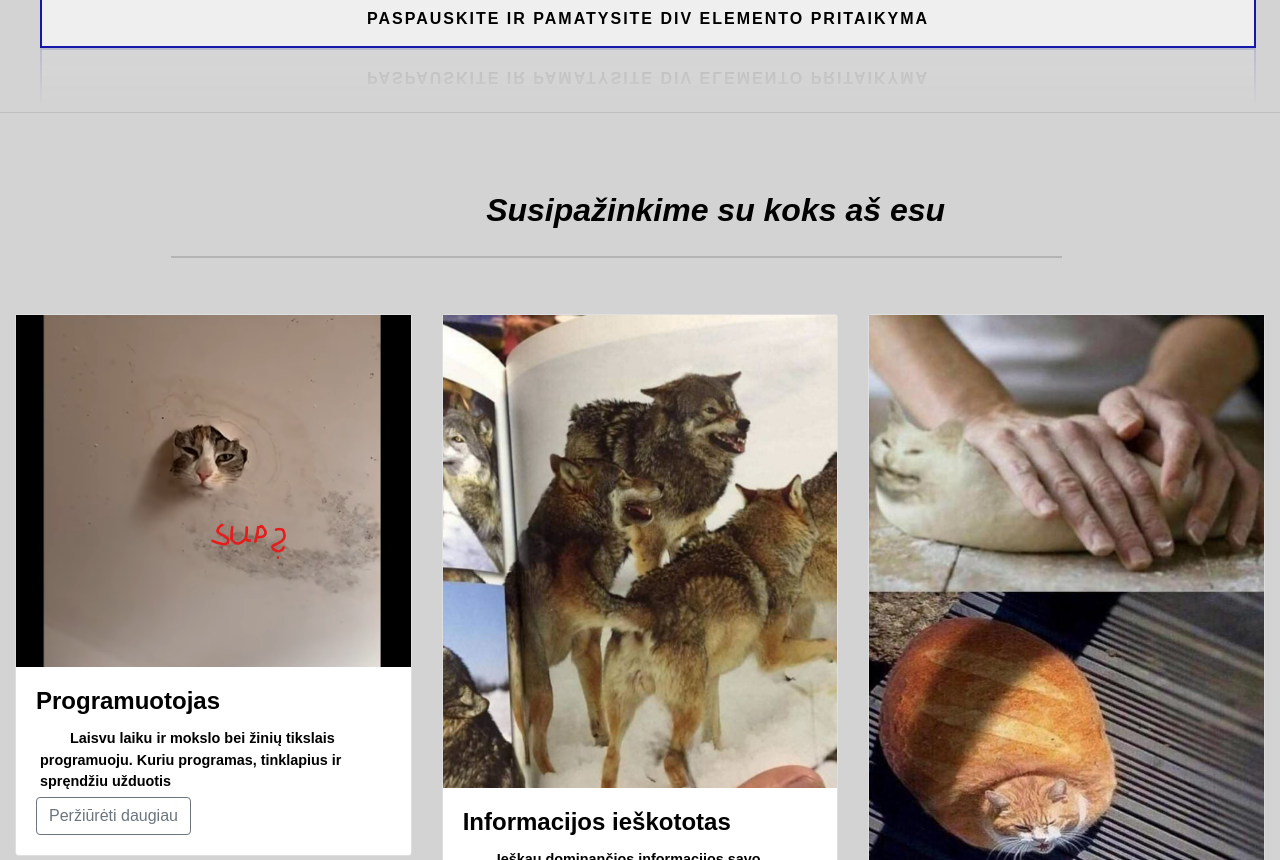
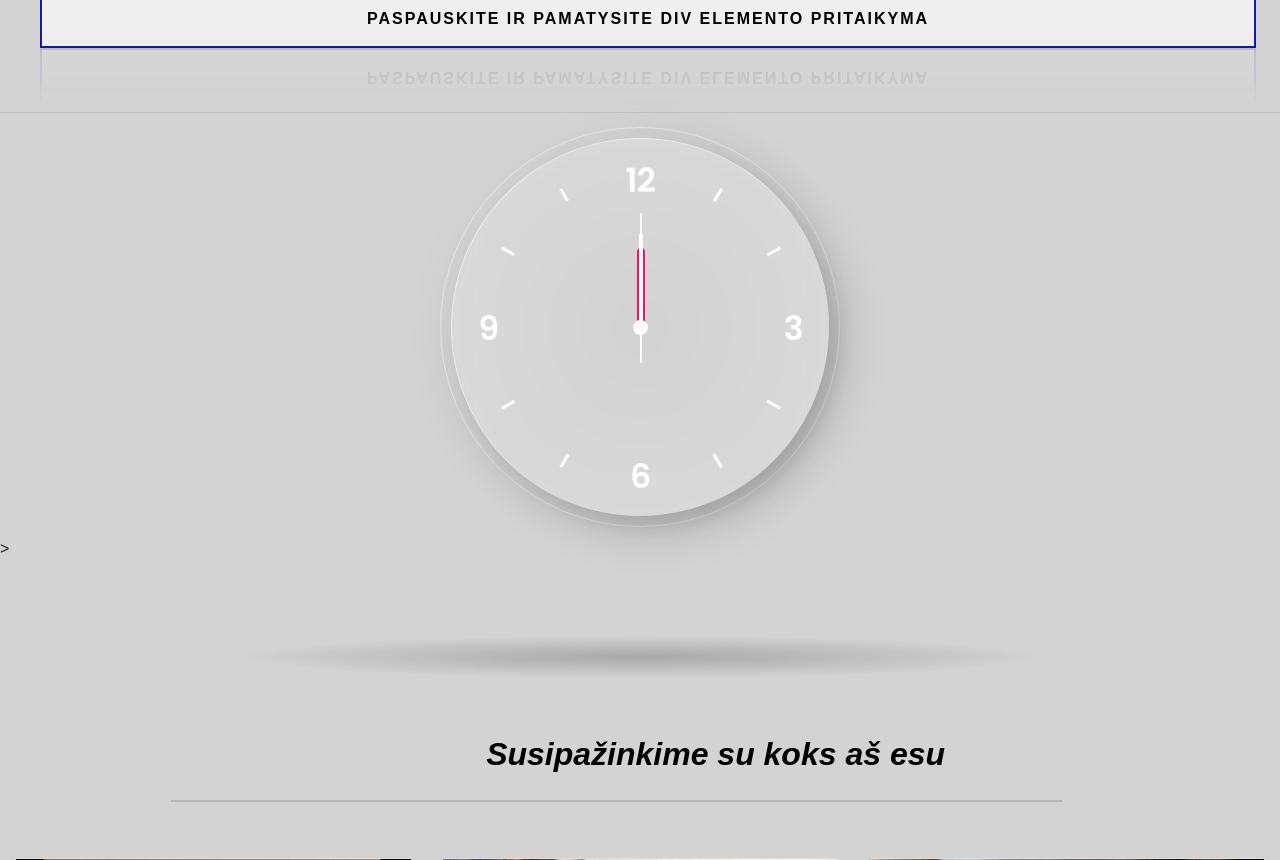
Before and after one commit to SecondLukyys/web-site-example, a plain HTML site: page index.html in a window 1280 px wide. Shown: the part 1940-2800 px from the top of the page. Drawn offline with nearby package versions, Linux system fonts and the light colour scheme.

Commit message:
Add files via upload

```diff
--- a/index.html
+++ b/index.html
@@ -264,6 +264,47 @@
 
 <hr class="my-4">
 
+<!-- Laikrodis -->
+
+<div class="container">
+    <div class="box">
+        <div class="clock">
+            <div class="hour">
+                <div class="hr" id="hr"></div>
+            </div>
+            <div class="min">
+                <div class="mn" id="mn"></div>
+            </div>
+            <div class="sec">
+                <div class="sc" id="sc"></div>
+            </div>
+        </div>
+    </div>
+</div>>
+
+<script>
+
+const deg = 6;
+const hr = document.querySelector('#hr');
+const mn = document.querySelector('#mn');
+const sc = document.querySelector('#sc');
+
+setInterval(() => {
+let day = new Date();
+let hh = day.getHours() * 30;
+let mm = day.getMinutes() * deg;
+let ss = day.getSeconds() * deg;
+
+hr.style.transform = 'rotateZ(${hh+(mm/12)}deg)';
+mn.style.transform = 'rotateZ(${hh+(mm)}deg)';
+sc.style.transform = 'rotateZ(${hh+(ss)}deg)';
+})
+
+</script>
+
+
+<br><br><br><br><br><br>
+
 
 <!-- Meet the team-->
 <div class="container-fluid padding">
--- a/styles.css
+++ b/styles.css
@@ -502,3 +502,137 @@ box-shadow: -5px 0 0 rgb(25, 0, 255),
             transition-delay: 0s, 0.5s, 1s, 1s;
 
 }
+
+
+@keyframes animate{
+
+    0%,100%
+    {
+        transform: translateY(10px);
+    }
+    50%
+    {
+        transform: translateY(-10px);
+    }
+
+}
+
+
+.container{
+    position: relative;
+}
+
+.container::before{
+    content: '';
+    position: absolute;
+    bottom: -150px;
+    width: 100%;
+    height: 60px;
+    background: radial-gradient(rgba(0,0,0,0.2), transparent, transparent);
+    border-radius: 50%;
+}
+
+.box{
+    position: relative;
+    z-index: 1;
+    width: 400px;
+    height: 400px;
+    backdrop-filter: blur(25px);
+    border-radius: 50%;
+    border: 1px solid rgba(255, 255, 255, 0.5);
+    animation: animate 5s ease-in-out infinite;
+    animation-delay: -2.5s;
+}
+
+.clock{
+    position: absolute;
+    top: 10px;
+    left: 10px;
+    right: 10px;
+    bottom: 10px;
+    display: flex;
+    justify-content: center;
+    align-items: center;
+    background: radial-gradient(transparent, rgba(255,255,255,0.2)), url(clock.png);
+    background-size: cover;
+    border-radius: 50%;
+    backdrop-filter: blur(25px);
+    border: 1px solid rgba(255, 255, 255, 0.5);
+    border-bottom: none;
+    border-right: none;
+    box-shadow: -10px -10px 20px rgba(255,255,255,0.1),
+    10px 10px 20px rgba(0, 0, 0, 0.1),
+    10px 10px 50px rgba(0, 0, 0, 0.2);
+}
+
+.clock::before{
+    content: '';
+    position: absolute;
+    width: 15px;
+    height: 15px;
+    background: #fff;
+    border-radius: 50%;
+    z-index: 10000;
+}
+
+.hour,
+.min,
+.sec
+{
+    position: absolute;
+}
+
+.hour, .hr{
+    width: 160px;
+    height: 160px;
+}
+
+.min, .mn{
+    width: 190px;
+    height: 190px;
+}
+
+.sec, .sc{
+    width: 230px;
+    height: 230px;
+}
+
+.hr, .mn, .sc{
+    display: flex;
+    justify-content: center;
+    position: absolute;
+    border-radius: 50%;
+}
+
+.hr::before
+{
+    content:'';
+    position:absolute;
+    width: 8px;
+    height: 80px;
+    background: #ff105e;
+    z-index: 11;
+    border-radius: 6px;
+}
+
+.mn::before
+{
+    content:'';
+    position:absolute;
+    width: 4px;
+    height: 90px;
+    background: #fff;
+    z-index: 12;
+    border-radius: 6px;
+}
+
+.sc::before
+{
+    content:'';
+    position:absolute;
+    width: 2px;
+    height: 150px;
+    background: #fff;
+    z-index: 12;
+    border-radius: 6px;
+}
```
Also changed, not shown: clock.png (added).
